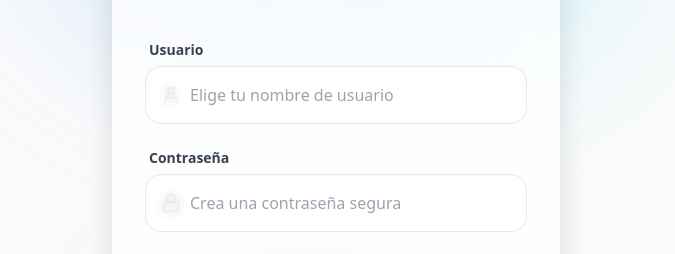
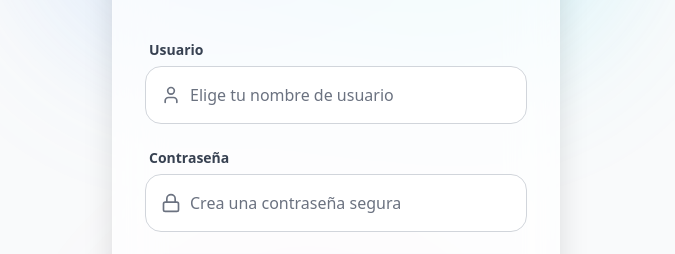
Before and after one commit to MateoDumas/BoardWave, a React (Vite) app in the folder frontend/: page /register in a window 1280 px wide. Shown: the part 305-559 px from the top of the page, without its empty margins (304-979 px from the left). Built offline with nearby package versions, Linux system fonts and the light colour scheme.

Commit message:
fix: improve text contrast and readability on inputs and logo

```diff
--- a/frontend/src/pages/Home.tsx
+++ b/frontend/src/pages/Home.tsx
@@ -57,14 +57,14 @@ export const Home = () => {
       <div className="relative z-10 w-full max-w-4xl flex flex-col items-center text-center animate-slide-up">
 
         <div className="mb-8 transform hover:scale-105 transition-transform duration-500">
-           <Logo size={90} />
+           <Logo size={90} textColor="text-gray-900 dark:text-white" />
         </div>
 
         <h1 className="text-5xl md:text-6xl font-extrabold text-transparent bg-clip-text bg-gradient-to-r from-blue-600 via-cyan-500 to-purple-500 mb-6 tracking-tight drop-shadow-sm">
           Colabora sin límites
         </h1>
 
-        <p className="text-xl text-gray-600 dark:text-gray-300 mb-12 max-w-2xl leading-relaxed">
+        <p className="text-xl text-gray-700 dark:text-gray-200 mb-12 max-w-2xl leading-relaxed font-medium">
           Videoconferencias instantáneas, pizarra colaborativa y chat en tiempo real.
           Todo en un solo lugar, sin complicaciones.
         </p>
@@ -85,7 +85,7 @@ export const Home = () => {
 
           {/* Join Room Form */}
           <form onSubmit={joinRoom} className="flex-1 relative group">
-             <div className="absolute inset-y-0 left-0 pl-5 flex items-center pointer-events-none text-gray-400 group-focus-within:text-primary transition-colors">
+             <div className="absolute inset-y-0 left-0 pl-5 flex items-center pointer-events-none text-gray-500 group-focus-within:text-blue-600 transition-colors">
                 <Keyboard size={24} />
              </div>
              <input
@@ -93,7 +93,7 @@ export const Home = () => {
                 placeholder="Código de reunión"
                 value={joinId}
                 onChange={(e) => setJoinId(e.target.value)}
-                className="w-full h-full py-5 pl-14 pr-24 bg-white/80 dark:bg-dark-surface/80 backdrop-blur-xl border border-white/20 dark:border-white/10 rounded-3xl text-gray-900 dark:text-white placeholder-gray-500 shadow-lg focus:ring-4 focus:ring-primary/20 focus:border-primary transition-all outline-none text-lg"
+                className="w-full h-full py-5 pl-14 pr-24 bg-white dark:bg-dark-surface border border-gray-200 dark:border-gray-700 rounded-3xl text-gray-900 dark:text-white placeholder-gray-500 shadow-lg focus:ring-4 focus:ring-blue-100 dark:focus:ring-blue-900/30 focus:border-blue-500 transition-all outline-none text-lg"
              />
              <button
                type="submit"
--- a/frontend/src/pages/Login.tsx
+++ b/frontend/src/pages/Login.tsx
@@ -42,16 +42,16 @@ export const Login = () => {
 
         <form onSubmit={handleSubmit} className="space-y-6">
           <div className="space-y-1.5 group">
-            <label className="block text-sm font-semibold text-gray-700 dark:text-gray-300 ml-1 transition-colors group-focus-within:text-primary">Usuario</label>
+            <label className="block text-sm font-semibold text-gray-700 dark:text-gray-300 ml-1 transition-colors group-focus-within:text-blue-600">Usuario</label>
             <div className="relative">
-              <div className="absolute inset-y-0 left-0 pl-4 flex items-center pointer-events-none text-gray-400 group-focus-within:text-primary transition-colors duration-300">
+              <div className="absolute inset-y-0 left-0 pl-4 flex items-center pointer-events-none text-gray-500 group-focus-within:text-blue-600 transition-colors duration-300">
                 <User size={20} />
               </div>
               <input
                 type="text"
                 value={username}
                 onChange={(e) => setUsername(e.target.value)}
-                className="w-full pl-11 pr-4 py-4 rounded-2xl border border-gray-200 dark:border-gray-700 bg-white/50 dark:bg-gray-800/50 text-gray-900 dark:text-white placeholder-gray-400 focus:ring-4 focus:ring-primary/10 focus:border-primary transition-all duration-300 outline-none backdrop-blur-sm"
+                className="w-full pl-11 pr-4 py-4 rounded-2xl border border-gray-300 dark:border-gray-700 bg-white dark:bg-gray-800 text-gray-900 dark:text-white placeholder-gray-500 focus:ring-4 focus:ring-blue-100 dark:focus:ring-blue-900/30 focus:border-blue-500 transition-all duration-300 outline-none"
                 placeholder="Ingresa tu usuario"
                 required
               />
@@ -59,16 +59,16 @@ export const Login = () => {
           </div>
 
           <div className="space-y-1.5 group">
-            <label className="block text-sm font-semibold text-gray-700 dark:text-gray-300 ml-1 transition-colors group-focus-within:text-primary">Contraseña</label>
+            <label className="block text-sm font-semibold text-gray-700 dark:text-gray-300 ml-1 transition-colors group-focus-within:text-blue-600">Contraseña</label>
             <div className="relative">
-              <div className="absolute inset-y-0 left-0 pl-4 flex items-center pointer-events-none text-gray-400 group-focus-within:text-primary transition-colors duration-300">
+              <div className="absolute inset-y-0 left-0 pl-4 flex items-center pointer-events-none text-gray-500 group-focus-within:text-blue-600 transition-colors duration-300">
                 <Lock size={20} />
               </div>
               <input
                 type="password"
                 value={password}
                 onChange={(e) => setPassword(e.target.value)}
-                className="w-full pl-11 pr-4 py-4 rounded-2xl border border-gray-200 dark:border-gray-700 bg-white/50 dark:bg-gray-800/50 text-gray-900 dark:text-white placeholder-gray-400 focus:ring-4 focus:ring-primary/10 focus:border-primary transition-all duration-300 outline-none backdrop-blur-sm"
+                className="w-full pl-11 pr-4 py-4 rounded-2xl border border-gray-300 dark:border-gray-700 bg-white dark:bg-gray-800 text-gray-900 dark:text-white placeholder-gray-500 focus:ring-4 focus:ring-blue-100 dark:focus:ring-blue-900/30 focus:border-blue-500 transition-all duration-300 outline-none"
                 placeholder="••••••••"
                 required
               />
--- a/frontend/src/pages/Register.tsx
+++ b/frontend/src/pages/Register.tsx
@@ -42,16 +42,16 @@ export const Register = () => {
 
         <form onSubmit={handleSubmit} className="space-y-6">
           <div className="space-y-1.5 group">
-            <label className="block text-sm font-semibold text-gray-700 dark:text-gray-300 ml-1 transition-colors group-focus-within:text-primary">Usuario</label>
+            <label className="block text-sm font-semibold text-gray-700 dark:text-gray-300 ml-1 transition-colors group-focus-within:text-blue-600">Usuario</label>
             <div className="relative">
-              <div className="absolute inset-y-0 left-0 pl-4 flex items-center pointer-events-none text-gray-400 group-focus-within:text-primary transition-colors duration-300">
+              <div className="absolute inset-y-0 left-0 pl-4 flex items-center pointer-events-none text-gray-500 group-focus-within:text-blue-600 transition-colors duration-300">
                 <User size={20} />
               </div>
               <input
                 type="text"
                 value={username}
                 onChange={(e) => setUsername(e.target.value)}
-                className="w-full pl-11 pr-4 py-4 rounded-2xl border border-gray-200 dark:border-gray-700 bg-white/50 dark:bg-gray-800/50 text-gray-900 dark:text-white placeholder-gray-400 focus:ring-4 focus:ring-primary/10 focus:border-primary transition-all duration-300 outline-none backdrop-blur-sm"
+                className="w-full pl-11 pr-4 py-4 rounded-2xl border border-gray-300 dark:border-gray-700 bg-white dark:bg-gray-800 text-gray-900 dark:text-white placeholder-gray-500 focus:ring-4 focus:ring-blue-100 dark:focus:ring-blue-900/30 focus:border-blue-500 transition-all duration-300 outline-none"
                 placeholder="Elige tu nombre de usuario"
                 required
               />
@@ -59,16 +59,16 @@ export const Register = () => {
           </div>
 
           <div className="space-y-1.5 group">
-            <label className="block text-sm font-semibold text-gray-700 dark:text-gray-300 ml-1 transition-colors group-focus-within:text-primary">Contraseña</label>
+            <label className="block text-sm font-semibold text-gray-700 dark:text-gray-300 ml-1 transition-colors group-focus-within:text-blue-600">Contraseña</label>
             <div className="relative">
-              <div className="absolute inset-y-0 left-0 pl-4 flex items-center pointer-events-none text-gray-400 group-focus-within:text-primary transition-colors duration-300">
+              <div className="absolute inset-y-0 left-0 pl-4 flex items-center pointer-events-none text-gray-500 group-focus-within:text-blue-600 transition-colors duration-300">
                 <Lock size={20} />
               </div>
               <input
                 type="password"
                 value={password}
                 onChange={(e) => setPassword(e.target.value)}
-                className="w-full pl-11 pr-4 py-4 rounded-2xl border border-gray-200 dark:border-gray-700 bg-white/50 dark:bg-gray-800/50 text-gray-900 dark:text-white placeholder-gray-400 focus:ring-4 focus:ring-primary/10 focus:border-primary transition-all duration-300 outline-none backdrop-blur-sm"
+                className="w-full pl-11 pr-4 py-4 rounded-2xl border border-gray-300 dark:border-gray-700 bg-white dark:bg-gray-800 text-gray-900 dark:text-white placeholder-gray-500 focus:ring-4 focus:ring-blue-100 dark:focus:ring-blue-900/30 focus:border-blue-500 transition-all duration-300 outline-none"
                 placeholder="Crea una contraseña segura"
                 required
               />
```
